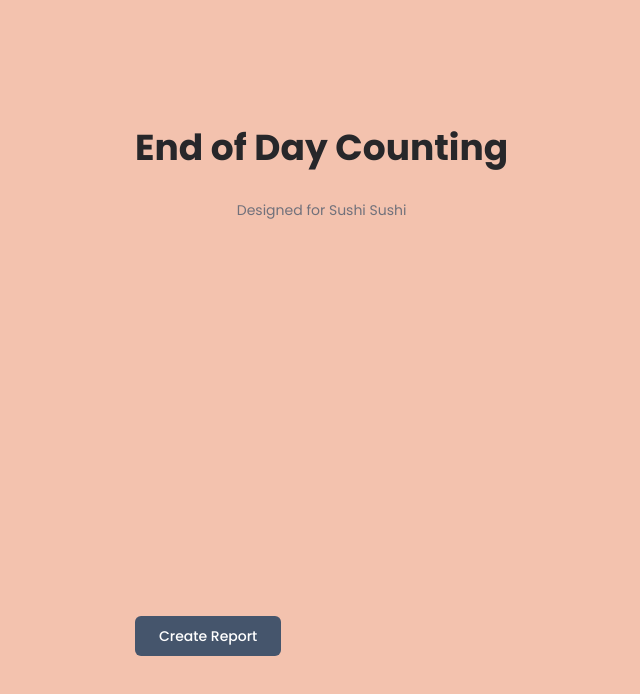
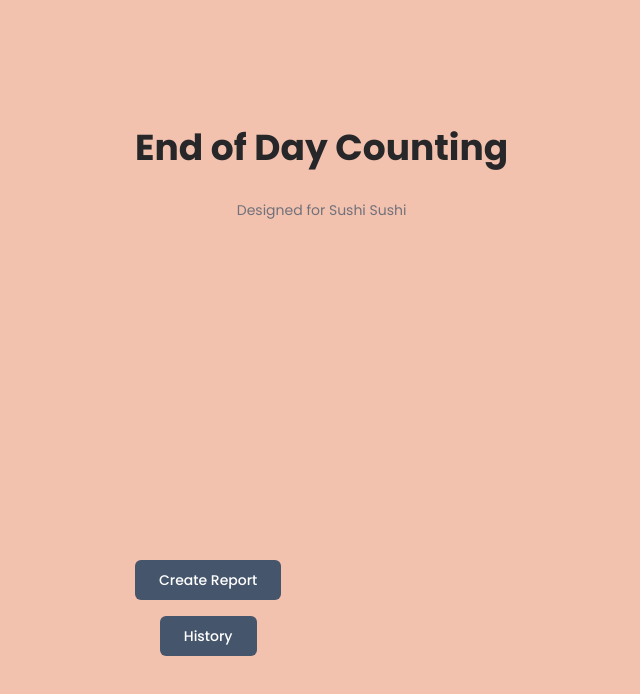
Before and after one commit to G-Tang2/sushi-sushi-EOD, a Next.js app: page / in a window 1280 px wide. Shown: the top 694 px of the page, without its empty margins (185-825 px from the left). Built offline with nearby package versions, Linux system fonts and the light colour scheme.

Commit message:
changed database table name from eod to report

```diff
--- a/app/api/save-eod/route.ts
+++ b/app/api/save-eod/route.ts
@@ -5,7 +5,7 @@ import { supabase } from "@/lib/supabase";
 
 export async function POST(req: Request) {
   const body = await req.json();
-  const { error } = await supabase.from("eod").insert([
+  const { error } = await supabase.from("report").insert([
     {
       net_sales: toNullableFloat(body.netSales),
       gross_sales: toNullableFloat(body.grossSales),
--- a/app/page.tsx
+++ b/app/page.tsx
@@ -40,6 +40,13 @@ export default function Home() {
               </Link>
             </div>
           )}
+          <div className="justify-center mb-4 flex">
+            <Link href="/history" passHref>
+              <Button size="lg">
+                History
+              </Button>
+            </Link>
+          </div>
         </div>
       </main>
     </div>
```
